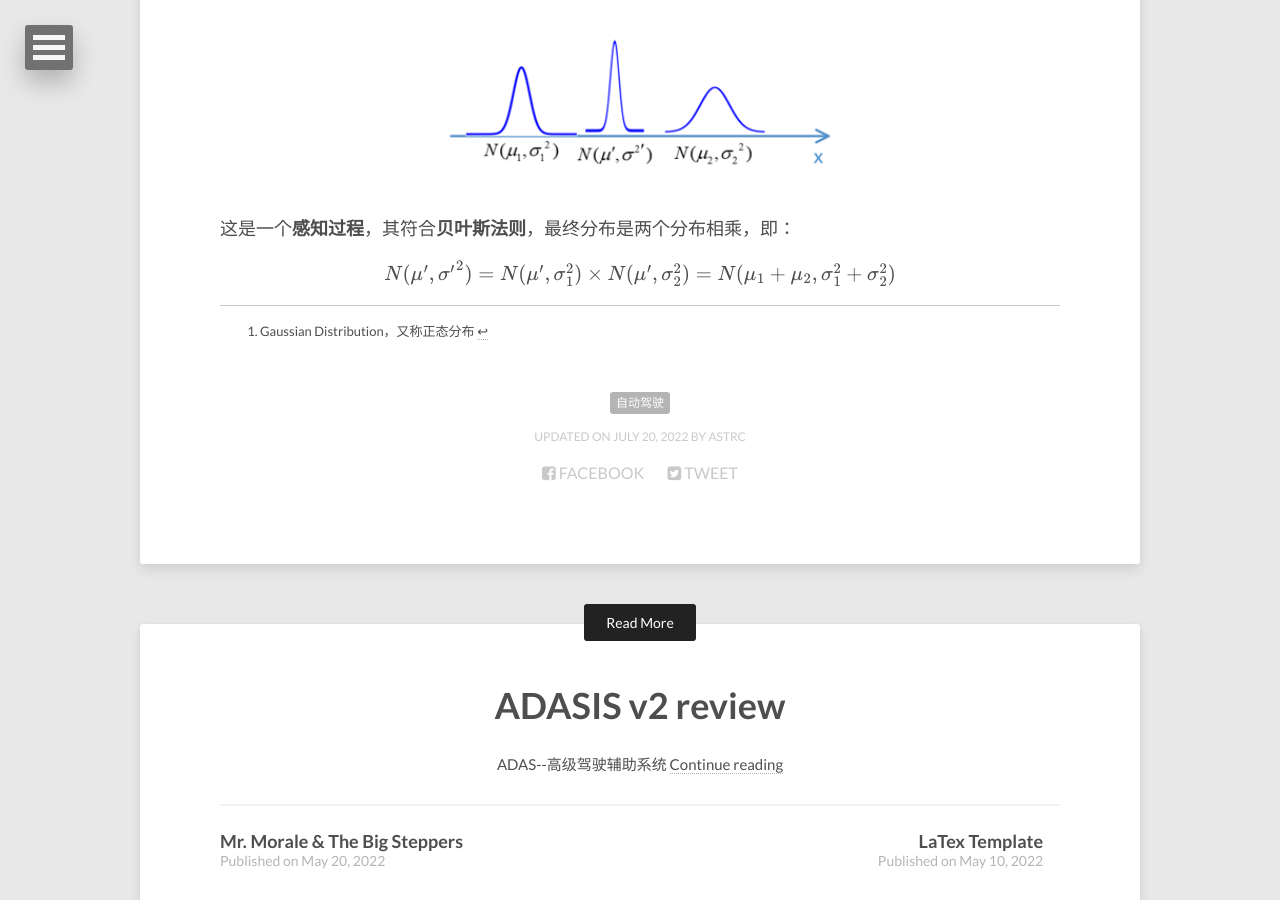
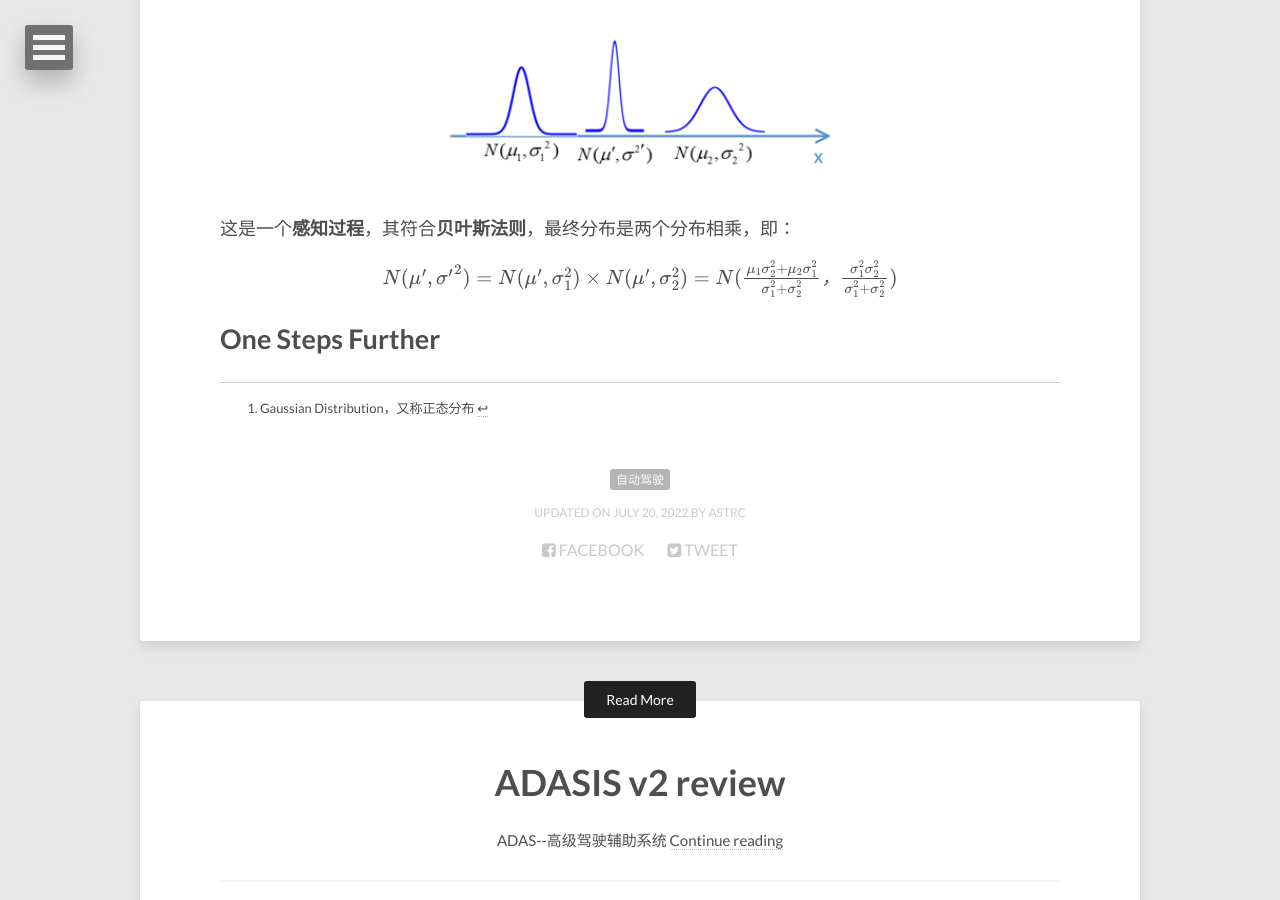
Before and after one commit to lucameng/lucameng.github.io, a Jekyll site: the page built from _posts/2022-07-20-Kalman-Filter.md, in a window 1280 px wide and 900 px high, scrolled down 1091 px. Built offline with Jekyll 4.4.1, drawn with Linux system fonts in a browser that asks for light colours; formulas are drawn with MathJax 3.

Commit message:
update KF

```diff
--- a/_posts/2022-07-20-Kalman-Filter.md
+++ b/_posts/2022-07-20-Kalman-Filter.md
@@ -40,8 +40,11 @@ $ N(\mu',{\sigma'}^2)=N(\mu_1+\mu_2,\sigma_1^2+\sigma_2^2) $
 这是一个**感知过程**，其符合**贝叶斯法则**，最终分布是两个分布相乘，即：
 
 <center>
-$ N(\mu',{\sigma'}^2)=N(\mu',\sigma_1^2) \times N(\mu',\sigma_2^2)=N(\mu_1+\mu_2,\sigma_1^2+\sigma_2^2) $
+$ N(\mu',{\sigma'}^2)=N(\mu',\sigma_1^2) \times N(\mu',\sigma_2^2)=N(\frac{\mu_1\sigma_2^2+\mu_2\sigma_1^2}{\sigma_1^2+\sigma_2^2}，\frac{\sigma_1^2\sigma_2^2}{\sigma_1^2+\sigma_2^2}) $
 </center>
+
+## One Steps Further
+
 
 ---
 [^1]: Gaussian Distribution，又称正态分布
```
